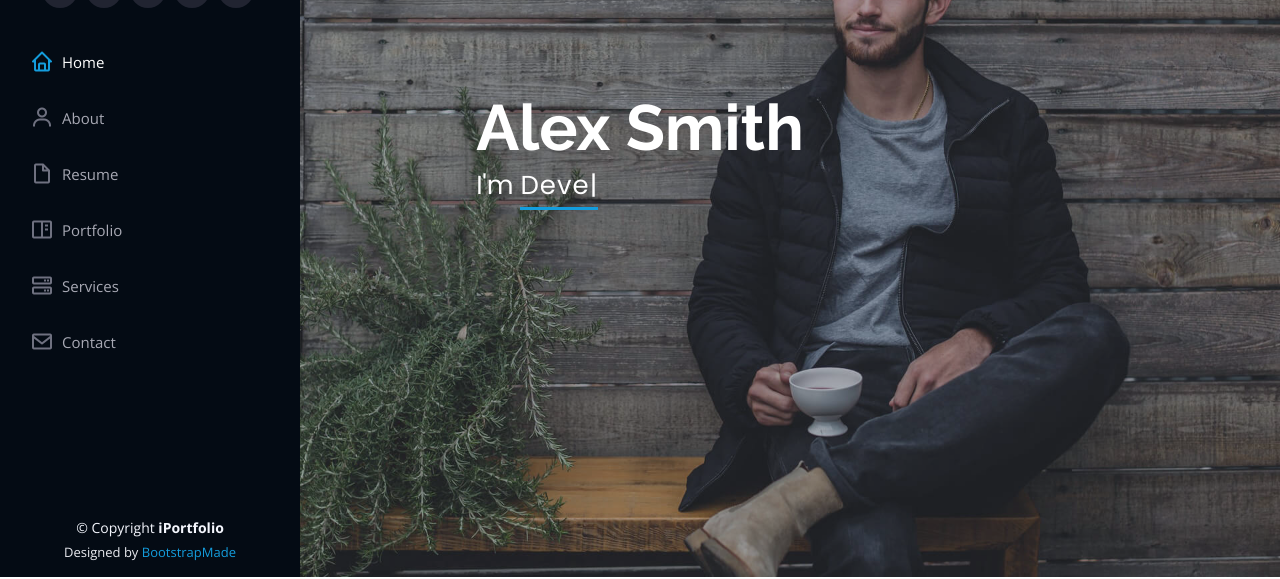
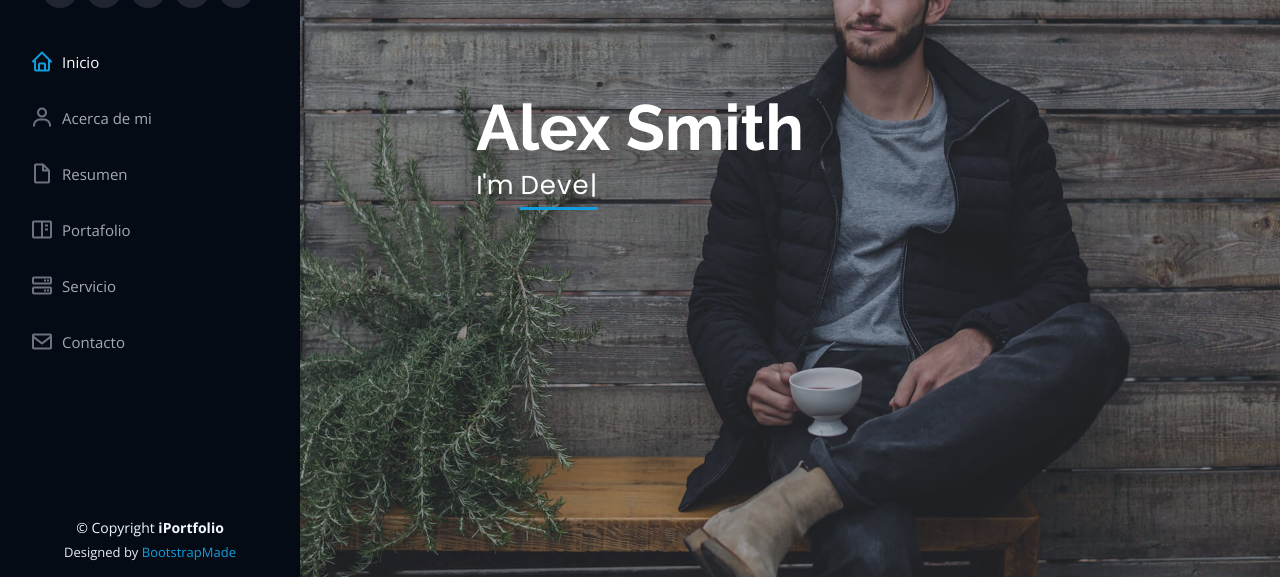
Before and after one commit to friverokiefer/m1-desafiofinal-dl, a plain HTML site: page index.html in a window 1280 px wide. Shown: the part 223-802 px from the top of the page. Drawn offline with nearby package versions, Linux system fonts and the light colour scheme.

Commit message:
agregando cambios

```diff
--- a/index.html
+++ b/index.html
@@ -81,32 +81,32 @@
           <ul>
             <li>
               <a href="#hero" class="nav-link scrollto active"
-                ><i class="bx bx-home"></i> <span>Home</span></a
+                ><i class="bx bx-home"></i> <span>Inicio</span></a
               >
             </li>
             <li>
               <a href="#about" class="nav-link scrollto"
-                ><i class="bx bx-user"></i> <span>About</span></a
+                ><i class="bx bx-user"></i> <span>Acerca de mi</span></a
               >
             </li>
             <li>
               <a href="#resume" class="nav-link scrollto"
-                ><i class="bx bx-file-blank"></i> <span>Resume</span></a
+                ><i class="bx bx-file-blank"></i> <span>Resumen</span></a
               >
             </li>
             <li>
               <a href="#portfolio" class="nav-link scrollto"
-                ><i class="bx bx-book-content"></i> <span>Portfolio</span></a
+                ><i class="bx bx-book-content"></i> <span>Portafolio</span></a
               >
             </li>
             <li>
               <a href="#services" class="nav-link scrollto"
-                ><i class="bx bx-server"></i> <span>Services</span></a
+                ><i class="bx bx-server"></i> <span>Servicio</span></a
               >
             </li>
             <li>
               <a href="#contact" class="nav-link scrollto"
-                ><i class="bx bx-envelope"></i> <span>Contact</span></a
+                ><i class="bx bx-envelope"></i> <span>Contacto</span></a
               >
             </li>
           </ul>
```
